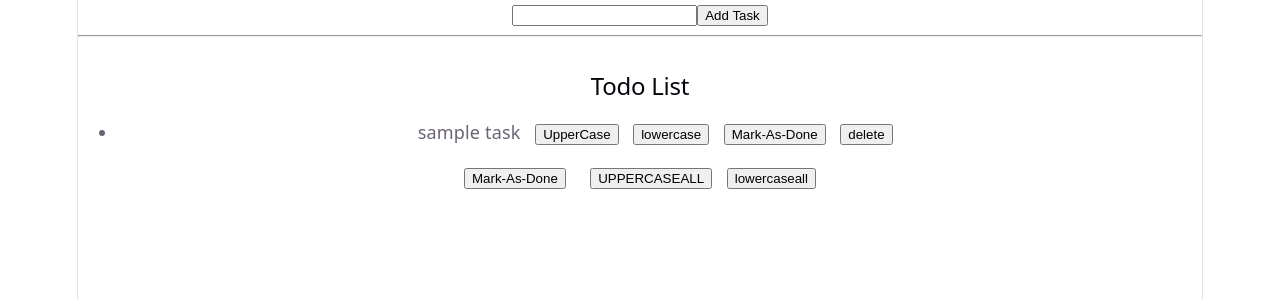
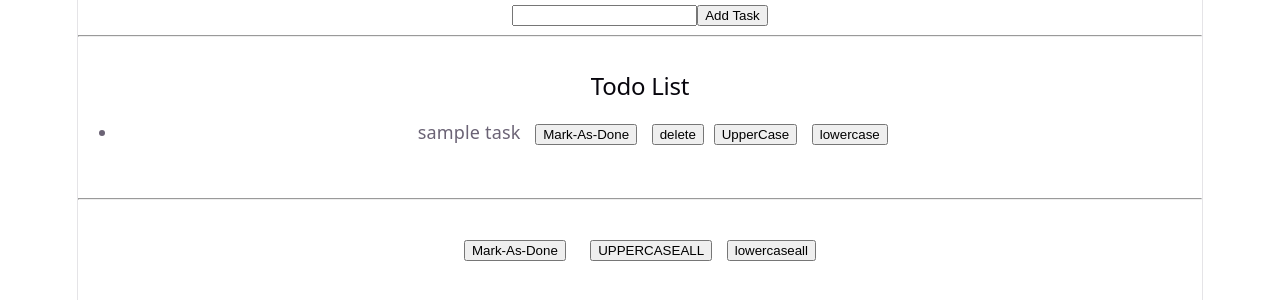
Before and after one commit to pritjon2002-beep/React, a React (Vite) app in the folder react-state2/: page / in a window 1280 px wide. Shown: the top 300 px of the page. Built offline with nearby package versions, Linux system fonts and the light colour scheme.

Commit message:
doc formatted

```diff
--- a/react-state2/src/TodoList.jsx
+++ b/react-state2/src/TodoList.jsx
@@ -2,7 +2,9 @@ import { useState } from "react";
 import { v4 as uuidv4 } from "uuid";
 
 export default function TodoList() {
-  const [todos, setTodos] = useState([{ task: "sample task", id: uuidv4() ,isDone: false }]);
+  const [todos, setTodos] = useState([
+    { task: "sample task", id: uuidv4(), isDone: false },
+  ]);
   const [inpTask, setInpTask] = useState("");
 
   let inputTask = (event) => {
@@ -12,7 +14,7 @@ export default function TodoList() {
   let addTask = () => {
     if (inpTask.trim() === "") return;
     setTodos((prevTask) => {
-      return [...prevTask, { task: inpTask, id: uuidv4() , isDone: false}];
+      return [...prevTask, { task: inpTask, id: uuidv4(), isDone: false }];
     });
     setInpTask("");
   };
@@ -75,23 +77,20 @@ export default function TodoList() {
     });
   };
 
-  let markAsDone = (id)=>{
-    setTodos((prevTodo)=>{
-      return prevTodo.map((todo)=>{
-        if(todo.id === id){
-          return{
+  let markAsDone = (id) => {
+    setTodos((prevTodo) => {
+      return prevTodo.map((todo) => {
+        if (todo.id === id) {
+          return {
             ...todo,
             isDone: !todo.isDone,
-          }
+          };
+        } else {
+          return todo;
         }
-        else{
-          return todo
-        }
-      })
-    })
-
-  }
-
+      });
+    });
+  };
 
   let markAsDoneAll = () => {
     setTodos((prevTodo) => {
@@ -116,21 +115,31 @@ export default function TodoList() {
         {todos.map((todo) => {
           return (
             <li key={todo.id}>
-              <span style={todo.isDone ? {textDecorationLine: "line-through"} : {}}> {todo.task}</span>
-               &nbsp; &nbsp;
+              <span
+                style={
+                  todo.isDone ? { textDecorationLine: "line-through" } : {}
+                }
+              >
+                {" "}
+                {todo.task}
+              </span>
+              &nbsp; &nbsp;
+              <button onClick={() => markAsDone(todo.id)}>Mark-As-Done</button>
+              &nbsp; &nbsp;
+              <button onClick={() => deleteTask(todo.id)}>delete</button> &nbsp;
               <button onClick={() => upperCaseOne(todo.id)}>UpperCase</button>
               &nbsp; &nbsp;
               <button onClick={() => lowerCaseOne(todo.id)}>lowercase</button>
               &nbsp; &nbsp;
-              <button onClick={()=> markAsDone(todo.id)}>Mark-As-Done</button>
-              &nbsp; &nbsp;
-              <button onClick={() => deleteTask(todo.id)}>delete</button> &nbsp;
             </li>
           );
         })}
       </ul>
+      <br />
+      <hr />
+      <br />
       <button onClick={markAsDoneAll}>Mark-As-Done</button>
-              &nbsp; &nbsp; &nbsp;
+      &nbsp; &nbsp; &nbsp;
       <button onClick={toUpperCaseAll}>UPPERCASEALL</button>&nbsp;&nbsp;&nbsp;
       <button onClick={toLowerCaseAll}>lowercaseall</button>
     </div>
```
